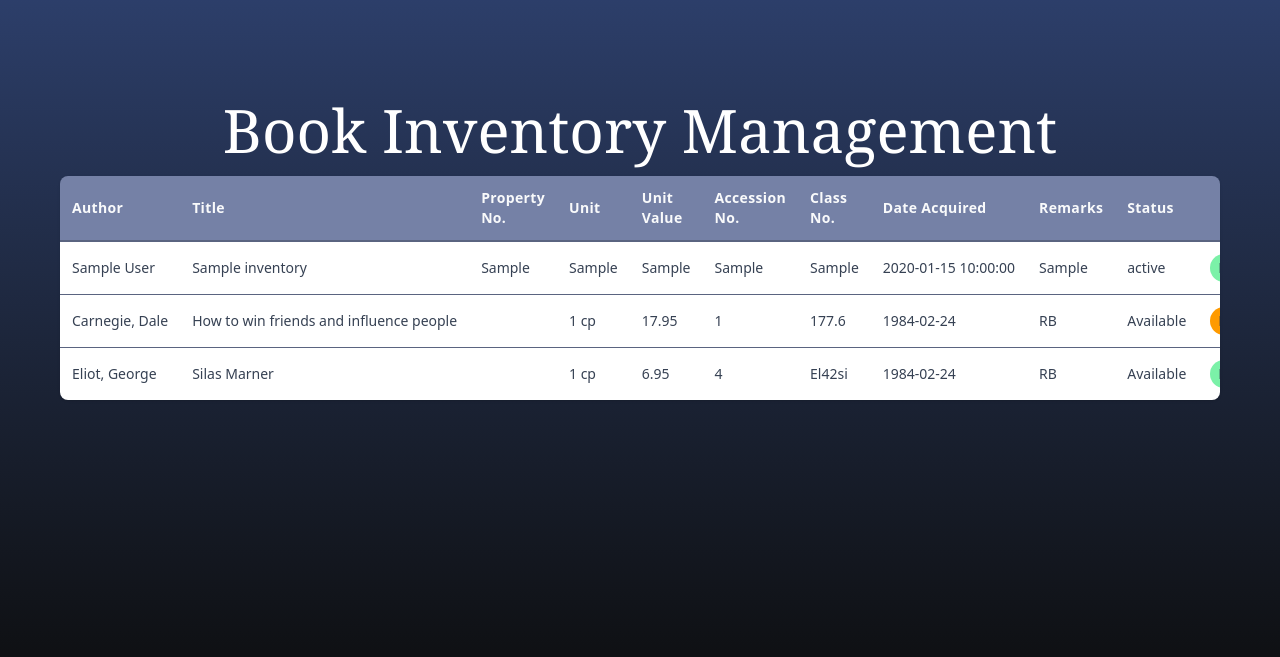
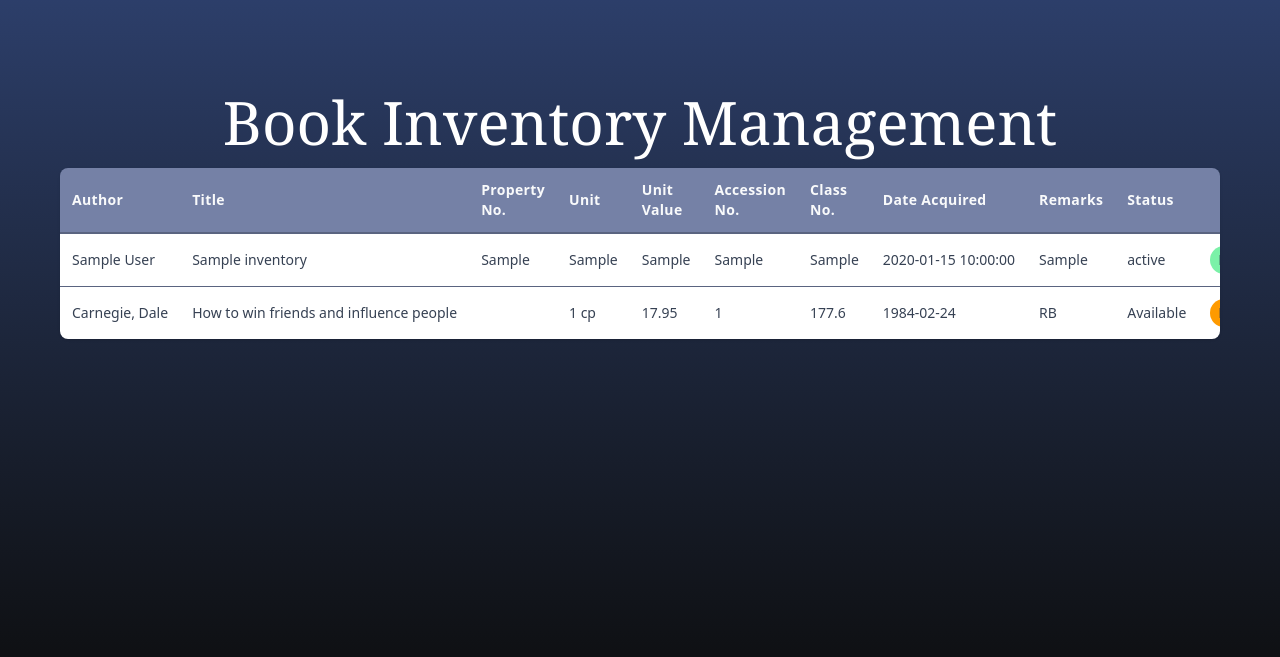
Before and after one commit to Eiron-Van/Libraprint, a PHP site: page /Admin/inventory in a window 1280 px wide. Shown: the part 77-734 px from the top of the page. Run offline with PHP 8.4, Linux system fonts and the light colour scheme; tables that the repository leaves empty or names only in its code hold one stand-in row (values such as "Sample post"); style sheets or scripts are compiled from the project's sources.

Commit message:
Adjust main margin and align table cell content in inventory management

```diff
--- a/Admin/inventory/index.php
+++ b/Admin/inventory/index.php
@@ -42,7 +42,7 @@
         </div>
     </div>
 
-    <main class="mt-6 flex flex-col p-15">
+    <main class="mt-4 flex flex-col p-15">
         <h1 class="text-6xl font-serif text-white text-center p-4">Book Inventory Management</h1>
 
         <div class="overflow-auto overflow-y-auto max-h-[600px] rounded-lg shadow">
@@ -85,11 +85,11 @@
                             <td class='p-3 text-sm text-gray-700 whitespace-nowrap'>".$row['title']."</td>
                             <td class='p-3 text-sm text-gray-700 whitespace-nowrap'>".$row['property_no']."</td>
                             <td class='p-3 text-sm text-gray-700 whitespace-nowrap'>".$row['unit']."</td>
-                            <td class='p-3 text-sm text-gray-700 whitespace-nowrap'>".$row['unit_value']."</td>
-                            <td class='p-3 text-sm text-gray-700 whitespace-nowrap'>".$row['accession_no']."</td>
-                            <td class='p-3 text-sm text-gray-700 whitespace-nowrap'>".$row['class_no']."</td>
-                            <td class='p-3 text-sm text-gray-700 whitespace-nowrap'>".$row['date_acquired']."</td>
-                            <td class='p-3 text-sm text-gray-700 whitespace-nowrap'>".$row['remarks']."</td>
+                            <td class='p-3 text-sm text-gray-700 whitespace-nowrap justify-center'>".$row['unit_value']."</td>
+                            <td class='p-3 text-sm text-gray-700 whitespace-nowrap justify-center'>".$row['accession_no']."</td>
+                            <td class='p-3 text-sm text-gray-700 whitespace-nowrap justify-center'>".$row['class_no']."</td>
+                            <td class='p-3 text-sm text-gray-700 whitespace-nowrap justify-center'>".$row['date_acquired']."</td>
+                            <td class='p-3 text-sm text-gray-700 whitespace-nowrap justify-center'>".$row['remarks']."</td>
                             <td class='p-3 text-sm text-gray-700 whitespace-nowrap'>".$row['status']."</td>
                             <td class='p-3 text-sm text-gray-700 whitespace-nowrap'>
                                 <button class='bg-green-300 px-2 py-1 rounded-2xl inline-block'>Edit</button>
@@ -98,9 +98,6 @@
                         </tr>";
                     }
                     ?>
-
-
-
 
 
 
@@ -120,22 +117,6 @@
                             <button class="bg-amber-500 px-2 py-1 rounded-2xl inline-block">Delete</button>
                         </td>
                     </tr>
-                    <tr class="bg-white">
-                        <td class="p-3 text-sm text-gray-700 whitespace-nowrap ">Eliot, George</td>
-                        <td class="p-3 text-sm text-gray-700 whitespace-nowrap ">Silas Marner</td>
-                        <td class="p-3 text-sm text-gray-700 whitespace-nowrap "></td>
-                        <td class="p-3 text-sm text-gray-700 whitespace-nowrap ">1 cp</td>
-                        <td class="p-3 text-sm text-gray-700 whitespace-nowrap ">6.95</td>
-                        <td class="p-3 text-sm text-gray-700 whitespace-nowrap ">4</td>
-                        <td class="p-3 text-sm text-gray-700 whitespace-nowrap ">El42si</td>
-                        <td class="p-3 text-sm text-gray-700 whitespace-nowrap ">1984-02-24</td>
-                        <td class="p-3 text-sm text-gray-700 whitespace-nowrap ">RB</td>
-                        <td class="p-3 text-sm text-gray-700 whitespace-nowrap ">Available</td>
-                        <td class="p-3 text-sm text-gray-700 whitespace-nowrap">
-                            <button class="bg-green-300 px-2 py-1 rounded-2xl inline-block">Edit</button>
-                            <button class="bg-red-300 px-2 py-1 rounded-2xl inline-block">Delete</button>
-                        </td>
-                    </tr>
                 </tbody>
 
             </table>
```
